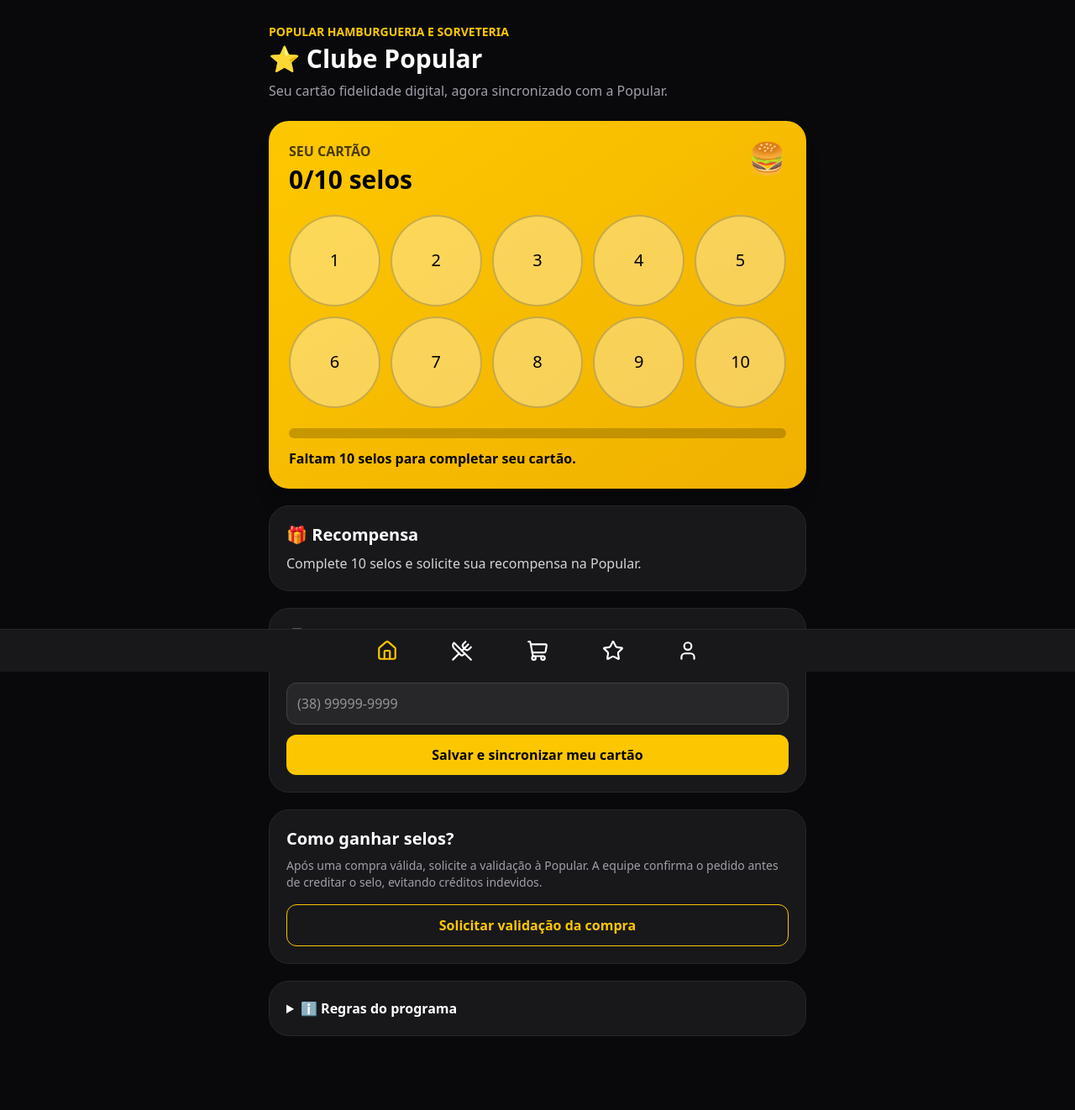
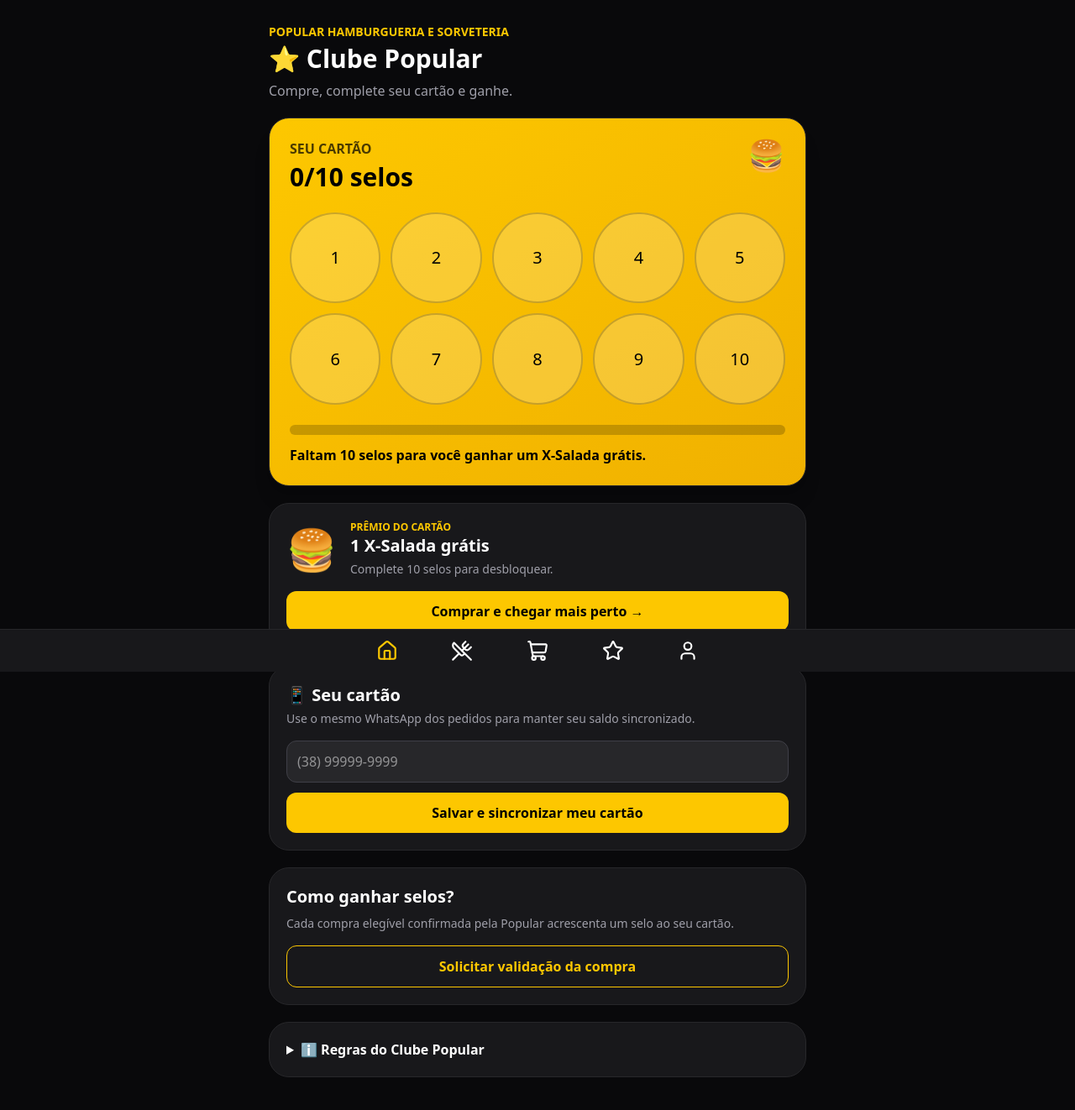
Before and after one commit to UniversalKnowledgeEcosystem/popular-app, a Next.js app: page /fidelidade in a window 1280 px wide. Shown: the top 1322 px of the page at 84% size. Built offline with nearby package versions, Linux system fonts and the light colour scheme.

Commit message:
Melhora recompensa do Clube Popular com X-Salada

```diff
--- a/app/fidelidade/page.tsx
+++ b/app/fidelidade/page.tsx
@@ -1,22 +1,21 @@
 "use client";
-import { useEffect, useState } from "react";
+import Link from "next/link";
+import {useEffect,useState} from "react";
 const META=10;
-
 type Cliente={nome?:string;telefone:string;pontos:number;total_pedidos?:number;total_gasto?:number};
 export default function Fidelidade(){
- const [telefone,setTelefone]=useState("");const [selos,setSelos]=useState(0);const [carregado,setCarregado]=useState(false);const [salvando,setSalvando]=useState(false);const [status,setStatus]=useState("");
+ const[telefone,setTelefone]=useState("");const[selos,setSelos]=useState(0);const[carregado,setCarregado]=useState(false);const[salvando,setSalvando]=useState(false);const[status,setStatus]=useState("");
  async function consultar(t:string){const tel=t.replace(/\D/g,"");if(tel.length<10)return;try{const r=await fetch(`/api/fidelidade?telefone=${encodeURIComponent(tel)}`,{cache:"no-store"});const j=await r.json();if(r.ok&&j.cliente){setSelos(Number(j.cliente.pontos||0));setStatus("Cartão sincronizado com a Popular.")}else if(r.ok){setSelos(0);setStatus("WhatsApp ainda não cadastrado no Clube Popular.")}}catch{setStatus("Não foi possível sincronizar agora.")}}
  useEffect(()=>{const t=localStorage.getItem("popular-fidelidade-telefone")||"";setTelefone(t);setCarregado(true);if(t)void consultar(t)},[]);
  async function salvar(){const tel=telefone.replace(/\D/g,"");if(tel.length<10){alert("Digite um WhatsApp válido com DDD.");return}setSalvando(true);setStatus("");try{const r=await fetch("/api/fidelidade",{method:"POST",headers:{"Content-Type":"application/json"},body:JSON.stringify({telefone:tel})});const j=await r.json();if(!r.ok)throw new Error(j.error||"Erro");localStorage.setItem("popular-fidelidade-telefone",tel);setTelefone(tel);setSelos(Number(j.cliente?.pontos||0));setStatus(j.criado?"Cartão criado e salvo com segurança!":"Cartão encontrado e sincronizado!")}catch{setStatus("Não foi possível salvar. Tente novamente.")}finally{setSalvando(false)}}
- function solicitar(){if(!telefone){alert("Cadastre seu WhatsApp primeiro.");return}const msg=`⭐ *FIDELIDADE POPULAR*\n\nOlá! Meu WhatsApp cadastrado é ${telefone}.\nGostaria de validar minha compra e receber meu selo no programa de fidelidade.`;window.open(`https://wa.me/5538991429166?text=${encodeURIComponent(msg)}`,"_blank")}
- function resgatar(){const msg=`🎁 *RESGATE FIDELIDADE POPULAR*\n\nOlá! Completei ${META} selos no meu cartão fidelidade e gostaria de solicitar minha recompensa.\nWhatsApp cadastrado: ${telefone}`;window.open(`https://wa.me/5538991429166?text=${encodeURIComponent(msg)}`,"_blank")}
- if(!carregado)return <main className="min-h-screen bg-zinc-950"/>;
- const faltam=Math.max(META-selos,0);const progresso=Math.min((selos/META)*100,100);
- return <main className="min-h-screen bg-zinc-950 text-white p-4 pb-28 max-w-2xl mx-auto"><header className="pt-3"><p className="text-yellow-400 font-bold text-sm">POPULAR HAMBURGUERIA E SORVETERIA</p><h1 className="text-3xl font-black mt-1">⭐ Clube Popular</h1><p className="text-zinc-400 mt-2">Seu cartão fidelidade digital, agora sincronizado com a Popular.</p></header>
- <section className="mt-6 bg-gradient-to-br from-yellow-400 to-yellow-500 text-black rounded-3xl p-6 shadow-xl"><div className="flex justify-between"><div><p className="font-bold opacity-70">SEU CARTÃO</p><h2 className="text-3xl font-black mt-1">{selos}/{META} selos</h2></div><div className="text-4xl">🍔</div></div><div className="grid grid-cols-5 gap-3 mt-6">{Array.from({length:META}).map((_,i)=><div key={i} className={`aspect-square rounded-full flex items-center justify-center text-xl border-2 border-black/20 ${i<selos?"bg-black text-yellow-400":"bg-white/35"}`}>{i<selos?"★":i+1}</div>)}</div><div className="h-3 bg-black/20 rounded-full mt-6 overflow-hidden"><div className="h-full bg-black rounded-full transition-all" style={{width:`${progresso}%`}}/></div><p className="font-bold mt-3">{faltam>0?`Faltam ${faltam} selo${faltam===1?"":"s"} para completar seu cartão.`:"🎉 Cartão completo! Sua recompensa está disponível."}</p></section>
- <section className="mt-5 bg-zinc-900 border border-zinc-800 rounded-3xl p-5"><h2 className="text-xl font-black">🎁 Recompensa</h2><p className="text-zinc-300 mt-2">Complete {META} selos e solicite sua recompensa na Popular.</p>{selos>=META&&<button onClick={resgatar} className="w-full mt-4 bg-green-500 text-black py-3 rounded-xl font-black">Solicitar recompensa pelo WhatsApp</button>}</section>
- <section className="mt-5 bg-zinc-900 border border-zinc-800 rounded-3xl p-5"><h2 className="text-xl font-black">📱 Identificação</h2><p className="text-zinc-400 text-sm mt-1">Use o mesmo WhatsApp dos seus pedidos. Seus selos ficam salvos no sistema da Popular.</p><input value={telefone} onChange={e=>setTelefone(e.target.value)} placeholder="(38) 99999-9999" inputMode="tel" className="w-full mt-4 bg-zinc-800 border border-zinc-700 rounded-xl p-3 outline-none focus:border-yellow-400"/><button disabled={salvando} onClick={salvar} className="w-full mt-3 bg-yellow-400 disabled:opacity-60 text-black py-3 rounded-xl font-black">{salvando?"Sincronizando...":"Salvar e sincronizar meu cartão"}</button>{status&&<p className="text-sm text-zinc-300 mt-3">{status}</p>}</section>
- <section className="mt-5 bg-zinc-900 border border-zinc-800 rounded-3xl p-5"><h2 className="text-xl font-black">Como ganhar selos?</h2><p className="text-zinc-400 text-sm mt-2">Após uma compra válida, solicite a validação à Popular. A equipe confirma o pedido antes de creditar o selo, evitando créditos indevidos.</p><button onClick={solicitar} className="w-full mt-4 border border-yellow-400 text-yellow-400 py-3 rounded-xl font-black">Solicitar validação da compra</button></section>
- <details className="mt-5 bg-zinc-900 border border-zinc-800 rounded-3xl p-5"><summary className="font-black cursor-pointer">ℹ️ Regras do programa</summary><div className="text-sm text-zinc-400 mt-3 space-y-2"><p>• O selo só é liberado após confirmação de uma compra válida.</p><p>• O saldo fica vinculado ao WhatsApp cadastrado e salvo no sistema da Popular.</p><p>• A recompensa é confirmada pela Popular antes do resgate.</p><p>• A Popular pode definir quais compras são elegíveis e atualizar as regras do programa.</p></div></details>
- </main>;
+ function solicitar(){if(!telefone){alert("Cadastre seu WhatsApp primeiro.");return}const msg=`⭐ *CLUBE POPULAR*\n\nOlá! Meu WhatsApp cadastrado é ${telefone}. Gostaria de validar minha compra e receber meu selo.`;window.open(`https://wa.me/5538991429166?text=${encodeURIComponent(msg)}`,"_blank")}
+ function resgatar(){if(!telefone){alert("Cadastre seu WhatsApp primeiro.");return}const msg=`🎁 *RESGATE CLUBE POPULAR - X-SALADA GRÁTIS*\n\n🎉 Completei meu cartão com ${META} selos!\nQuero resgatar meu *X-Salada grátis*.\n\n📱 WhatsApp cadastrado: ${telefone}\n\nPor favor, confirmem meu saldo antes de liberar a recompensa.`;window.open(`https://wa.me/5538991429166?text=${encodeURIComponent(msg)}`,"_blank")}
+ if(!carregado)return <main className="min-h-screen bg-zinc-950"/>;const faltam=Math.max(META-selos,0),progresso=Math.min((selos/META)*100,100),completo=selos>=META;
+ return <main className="min-h-screen bg-zinc-950 text-white p-4 pb-28 max-w-2xl mx-auto"><header className="pt-3"><p className="text-yellow-400 font-bold text-sm">POPULAR HAMBURGUERIA E SORVETERIA</p><h1 className="text-3xl font-black mt-1">⭐ Clube Popular</h1><p className="text-zinc-400 mt-2">Compre, complete seu cartão e ganhe.</p></header>
+ {completo&&<section className="mt-6 relative overflow-hidden bg-gradient-to-br from-green-400 to-emerald-600 text-black rounded-3xl p-6 shadow-2xl"><div className="absolute -right-8 -top-8 text-8xl opacity-15">🎉</div><p className="text-sm font-black uppercase">Parabéns! Você conseguiu</p><h2 className="text-3xl font-black mt-1">🍔 Você ganhou um X-Salada!</h2><p className="font-bold mt-3">Seu cartão chegou a {META} selos. A recompensa já pode ser solicitada.</p><button onClick={resgatar} className="w-full mt-5 bg-black text-white py-4 rounded-2xl font-black text-lg shadow-xl">🎁 Resgatar meu X-Salada</button><p className="text-xs font-bold mt-3 text-center">Após a confirmação da Popular, aproveite seu prêmio e continue comprando para avançar no próximo cartão.</p></section>}
+ <section className={`mt-5 ${completo?"bg-zinc-900 text-white":"bg-gradient-to-br from-yellow-400 to-yellow-500 text-black"} border border-zinc-800 rounded-3xl p-6 shadow-xl`}><div className="flex justify-between"><div><p className="font-bold opacity-70">SEU CARTÃO</p><h2 className="text-3xl font-black mt-1">{Math.min(selos,META)}/{META} selos</h2></div><div className="text-4xl">🍔</div></div><div className="grid grid-cols-5 gap-3 mt-6">{Array.from({length:META}).map((_,i)=><div key={i} className={`aspect-square rounded-full flex items-center justify-center text-xl border-2 ${i<selos?(completo?"bg-yellow-400 text-black border-yellow-400":"bg-black text-yellow-400 border-black"):"bg-white/20 border-current/20"}`}>{i<selos?"★":i+1}</div>)}</div><div className="h-3 bg-black/20 rounded-full mt-6 overflow-hidden"><div className={`h-full rounded-full transition-all duration-700 ${completo?"bg-green-400":"bg-black"}`} style={{width:`${progresso}%`}}/></div><p className="font-bold mt-3">{faltam>0?`Faltam ${faltam} selo${faltam===1?"":"s"} para você ganhar um X-Salada grátis.`:"✅ Cartão completo — X-Salada disponível para resgate!"}</p></section>
+ {!completo&&<section className="mt-5 bg-zinc-900 border border-zinc-800 rounded-3xl p-5"><div className="flex gap-4 items-center"><div className="text-5xl">🍔</div><div><p className="text-yellow-400 text-xs font-black">PRÊMIO DO CARTÃO</p><h2 className="text-xl font-black">1 X-Salada grátis</h2><p className="text-zinc-400 text-sm mt-1">Complete {META} selos para desbloquear.</p></div></div><Link href="/cardapio?categoria=Lanches" className="block text-center w-full mt-4 bg-yellow-400 text-black py-3 rounded-xl font-black">Comprar e chegar mais perto →</Link></section>}
+ <section className="mt-5 bg-zinc-900 border border-zinc-800 rounded-3xl p-5"><h2 className="text-xl font-black">📱 Seu cartão</h2><p className="text-zinc-400 text-sm mt-1">Use o mesmo WhatsApp dos pedidos para manter seu saldo sincronizado.</p><input value={telefone} onChange={e=>setTelefone(e.target.value)} placeholder="(38) 99999-9999" inputMode="tel" className="w-full mt-4 bg-zinc-800 border border-zinc-700 rounded-xl p-3 outline-none focus:border-yellow-400"/><button disabled={salvando} onClick={salvar} className="w-full mt-3 bg-yellow-400 disabled:opacity-60 text-black py-3 rounded-xl font-black">{salvando?"Sincronizando...":"Salvar e sincronizar meu cartão"}</button>{status&&<p className="text-sm text-zinc-300 mt-3">{status}</p>}</section>
+ <section className="mt-5 bg-zinc-900 border border-zinc-800 rounded-3xl p-5"><h2 className="text-xl font-black">Como ganhar selos?</h2><p className="text-zinc-400 text-sm mt-2">Cada compra elegível confirmada pela Popular acrescenta um selo ao seu cartão.</p><button onClick={solicitar} className="w-full mt-4 border border-yellow-400 text-yellow-400 py-3 rounded-xl font-black">Solicitar validação da compra</button></section>
+ <details className="mt-5 bg-zinc-900 border border-zinc-800 rounded-3xl p-5"><summary className="font-black cursor-pointer">ℹ️ Regras do Clube Popular</summary><div className="text-sm text-zinc-400 mt-3 space-y-2"><p>• São necessários {META} selos para liberar 1 X-Salada grátis.</p><p>• O selo só é liberado após confirmação de uma compra elegível.</p><p>• O saldo fica vinculado ao WhatsApp cadastrado.</p><p>• O X-Salada é liberado após conferência do cartão pela Popular.</p><p>• Após o resgate, um novo ciclo de fidelidade pode começar.</p></div></details></main>;
 }
```
